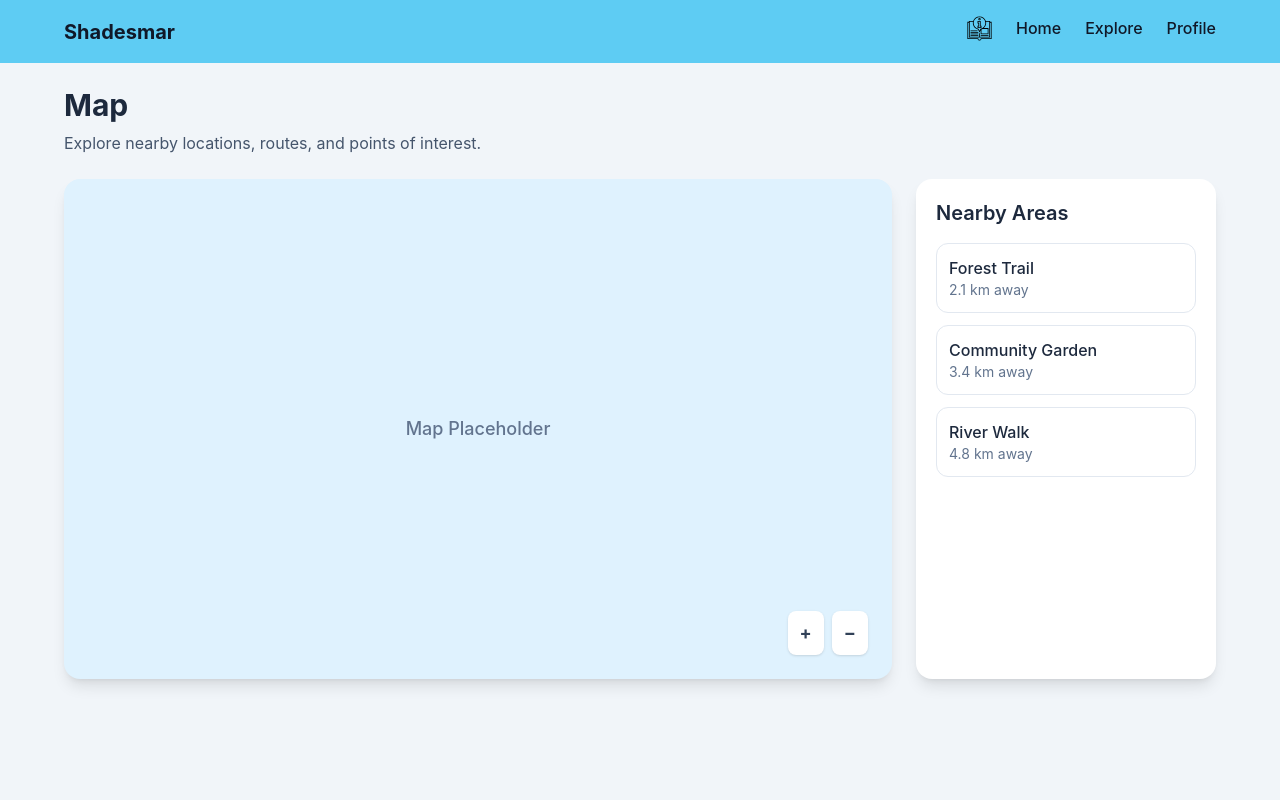
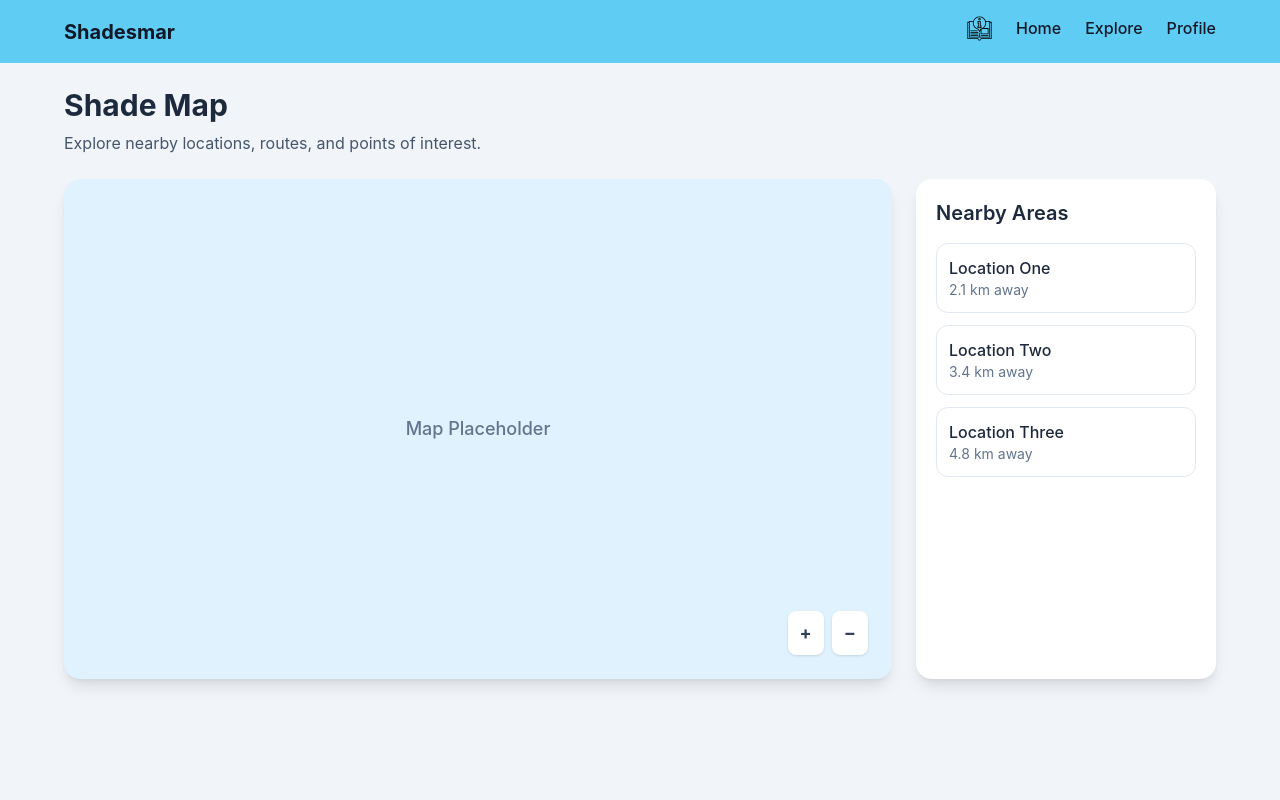
Before and after one commit to gboyal-bm/2800-202610-DTC03, a React (Vite) app in the folder shadesmar/: page /#/map in a window 1280 px wide. Shown: the top 800 px of the page. Built offline with nearby package versions, Linux system fonts and the light colour scheme; the HTML template or start-up script is replaced by a standard one.

Commit message:
Polishes map page

```diff
--- a/shadesmar/src/Pages/map.tsx
+++ b/shadesmar/src/Pages/map.tsx
@@ -16,7 +16,7 @@ export function Map() {
 			<section className="mx-auto max-w-6xl">
 				<div className="mb-6">
 					<h1 id="Map" className="text-3xl font-bold text-slate-800">
-						Map
+						Shade Map
 					</h1>
 					<p className="mt-2 text-slate-600">
 						Explore nearby locations, routes, and points of interest.
@@ -49,17 +49,17 @@ export function Map() {
 
 						<div className="mt-4 space-y-3">
 							<div className="rounded-xl border border-slate-200 p-3">
-								<p className="font-medium text-slate-800">Forest Trail</p>
+								<p className="font-medium text-slate-800">Location One</p>
 								<p className="text-sm text-slate-500">2.1 km away</p>
 							</div>
 
 							<div className="rounded-xl border border-slate-200 p-3">
-								<p className="font-medium text-slate-800">Community Garden</p>
+								<p className="font-medium text-slate-800">Location Two</p>
 								<p className="text-sm text-slate-500">3.4 km away</p>
 							</div>
 
 							<div className="rounded-xl border border-slate-200 p-3">
-								<p className="font-medium text-slate-800">River Walk</p>
+								<p className="font-medium text-slate-800">Location Three</p>
 								<p className="text-sm text-slate-500">4.8 km away</p>
 							</div>
 						</div>
```
